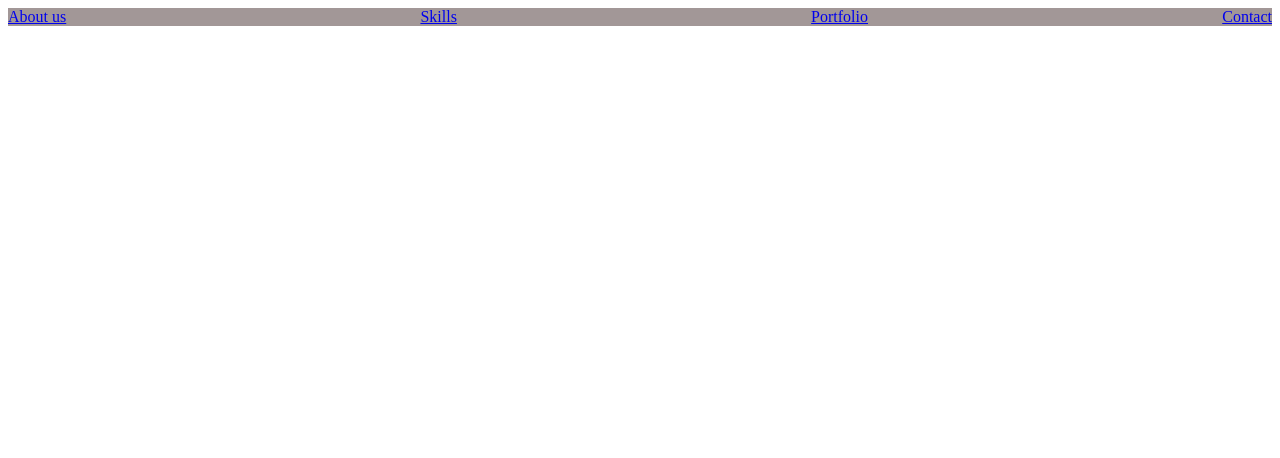
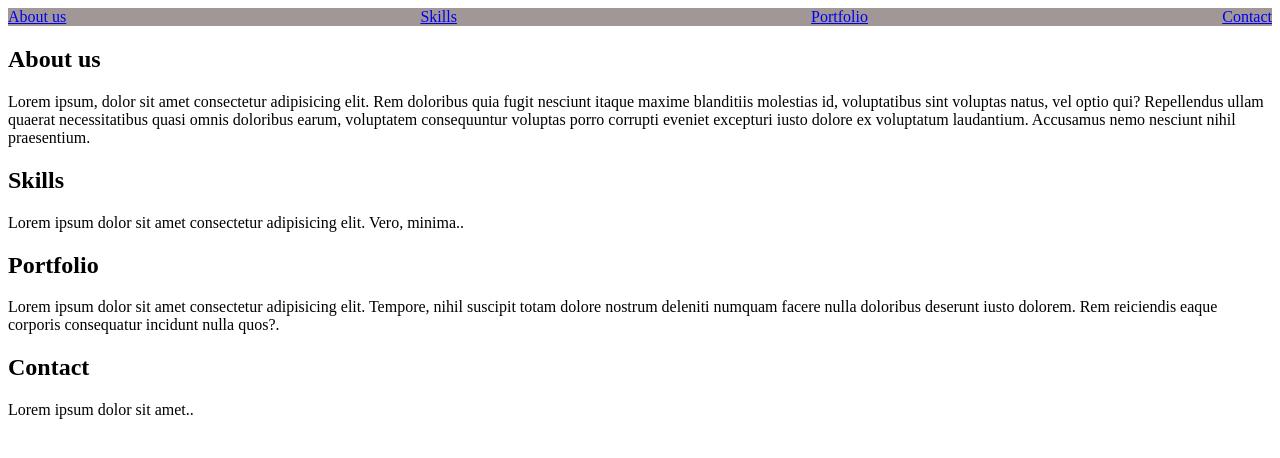
Before and after one commit to Varaska/15-html-prosta-strona, a plain HTML site: page index.html in a window 1280 px wide. Drawn offline with Linux system fonts and the light colour scheme.

Commit message:
Podświetlenie sekcji

```diff
--- a/index.html
+++ b/index.html
@@ -9,21 +9,67 @@
 </head>
 
 <body>
-    <style>nav {
-        display: flex;/* pozwala na elastyczne ustawianie elementów wzdłuż jednej osi lub dwóch osi */
-        justify-content: space-between; /* wyrównanie elementów poziomo  */
-        background-color: #a29797;/* color pasek tło-pozwala na wybranie dowolnego koloru, który będzie widoczny na tle danego elementu */
+    <style>
+        nav {
+            display: flex;
+            /* pozwala na elastyczne ustawianie elementów wzdłuż jednej osi lub dwóch osi */
+            justify-content: space-between;
+            /* wyrównanie elementów poziomo  */
+            background-color: #a29797;
+            /* color pasek tło-pozwala na wybranie dowolnego koloru, który będzie widoczny na tle danego elementu */
 
-      }</style>
+        }
+    </style>
 
     <nav>
-        <a href="About us">About us</a>
-        <a href="Skills">Skills</a>
-        <a href="Portfolio">Portfolio</a>
-        <a href="Contact">Contact</a>
+        <a href="#About">About us</a>
+        <a href="#Skills">Skills</a>
+        <a href="#Portfolio">Portfolio</a>
+        <a href="#Contact">Contact</a>
     </nav>
 
-    <selection></selection>
+
+
+    <!-- <style>:target {background-color: yellow}</style>   -->
+
+    <style>
+        :target {
+            background-color: yellow;
+        }
+    </style>
+
+    <!-- selection#About -->
+
+    <section id="About">
+        <h2>About us</h2>
+        <p>Lorem ipsum, dolor sit amet consectetur adipisicing elit. Rem doloribus quia fugit nesciunt itaque maxime
+            blanditiis molestias id, voluptatibus sint voluptas natus, vel optio qui? Repellendus ullam quaerat
+            necessitatibus quasi omnis doloribus earum, voluptatem consequuntur voluptas porro corrupti eveniet
+            excepturi iusto dolore ex voluptatum laudantium. Accusamus nemo nesciunt nihil praesentium.</p>
+    </section>
+
+
+
+    <section id="Skills">
+        <h2>Skills</h2>
+        <p>Lorem ipsum dolor sit amet consectetur adipisicing elit. Vero, minima..</p>
+    </section>
+
+
+
+    <section id="Portfolio">
+        <h2>Portfolio</h2>
+        <p>Lorem ipsum dolor sit amet consectetur adipisicing elit. Tempore, nihil suscipit totam dolore nostrum
+            deleniti numquam facere nulla doloribus deserunt iusto dolorem. Rem reiciendis eaque corporis consequatur
+            incidunt nulla quos?.</p>
+    </section>
+
+    <section id="Contact">
+        <h2>Contact</h2>
+        <p>Lorem ipsum dolor sit amet..</p>
+    </section>
+
+
 
 
 </body>
```
